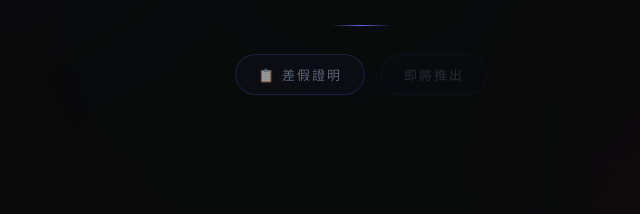
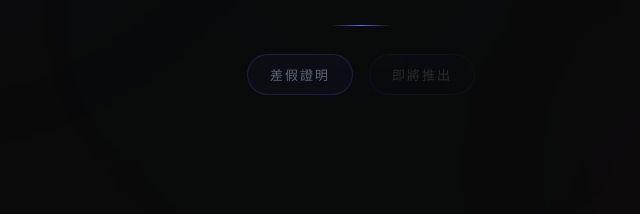
Before and after one commit to joanooo/joanooo.github.io, a plain HTML site: page index.html in a window 1280 px wide. Shown: the part 450-664 px from the top of the page, 279-919 px from the left. Drawn offline with nearby package versions, Linux system fonts and the light colour scheme.

Commit message:
Update index.html

```diff
--- a/index.html
+++ b/index.html
@@ -195,7 +195,7 @@
     <p class="subtitle">tools &amp; utilities</p>
     <div class="line"></div>
     <div class="tools">
-      <a href="officialleave.html" class="tool-link">📋 差假證明</a>
+      <a href="officialleave.html" class="tool-link"> 差假證明</a>
       <a href="#" class="tool-link" style="opacity:0.35;pointer-events:none;">即將推出</a>
     </div>
   </div>
```
